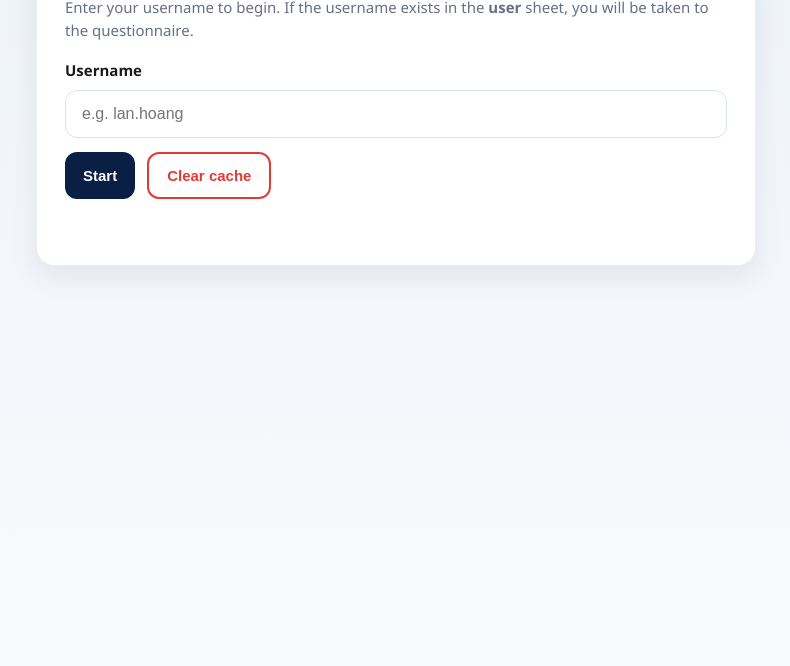
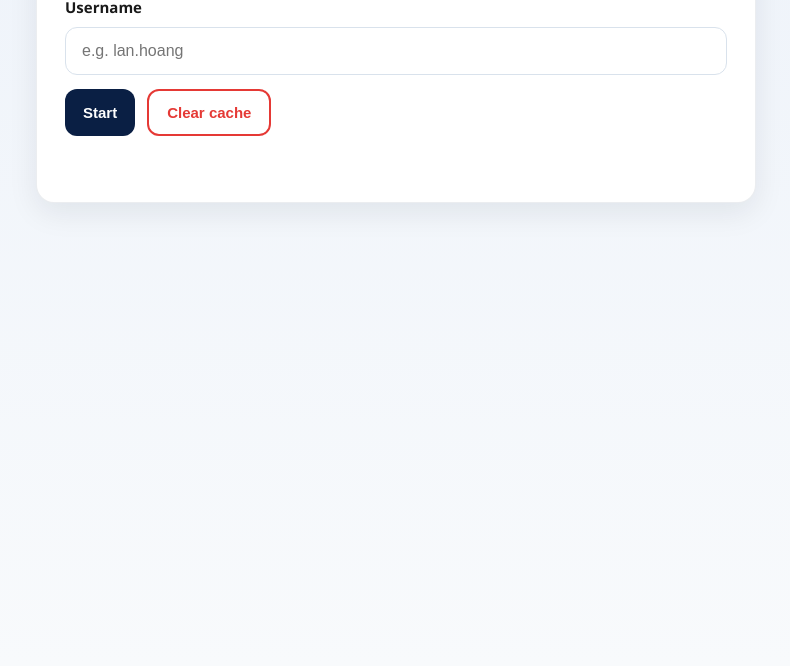
Before and after one commit to happydoer/careerpage, a plain HTML site: page index.html in a window 1280 px wide. Shown: the part 134-800 px from the top of the page, without its empty margins (244-1034 px from the left). Drawn offline with Linux system fonts and the light colour scheme.

Commit message:
Update index.html

```diff
--- a/index.html
+++ b/index.html
@@ -11,10 +11,6 @@
     <section class="card login-card" id="loginSection">
       <div class="brand-line"></div>
       <h1>Question Flow</h1>
-      <p class="intro">
-        Enter your username to begin. If the username exists in the <strong>user</strong> sheet,
-        you will be taken to the questionnaire.
-      </p>
 
       <label for="usernameInput" class="label">Username</label>
       <input
```
